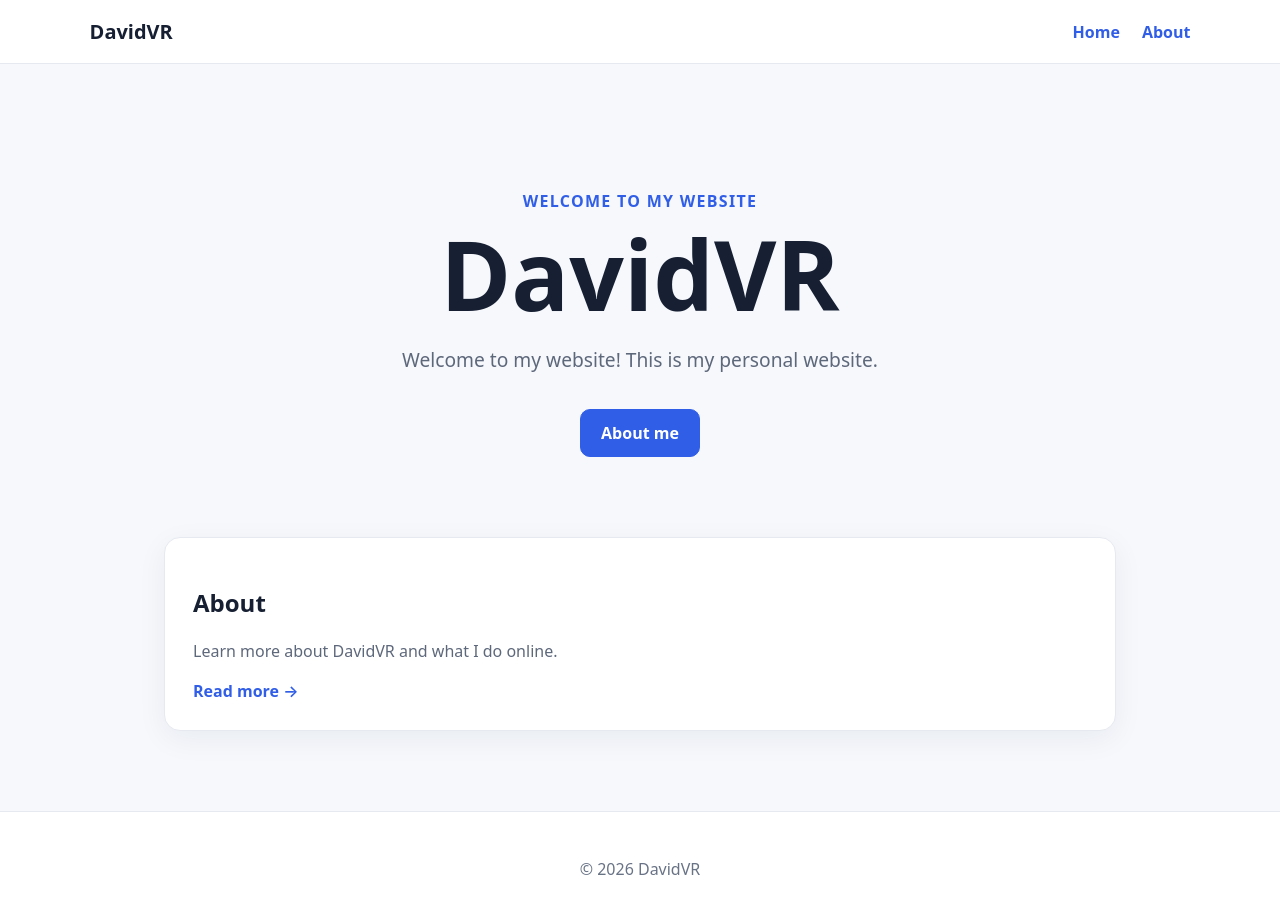
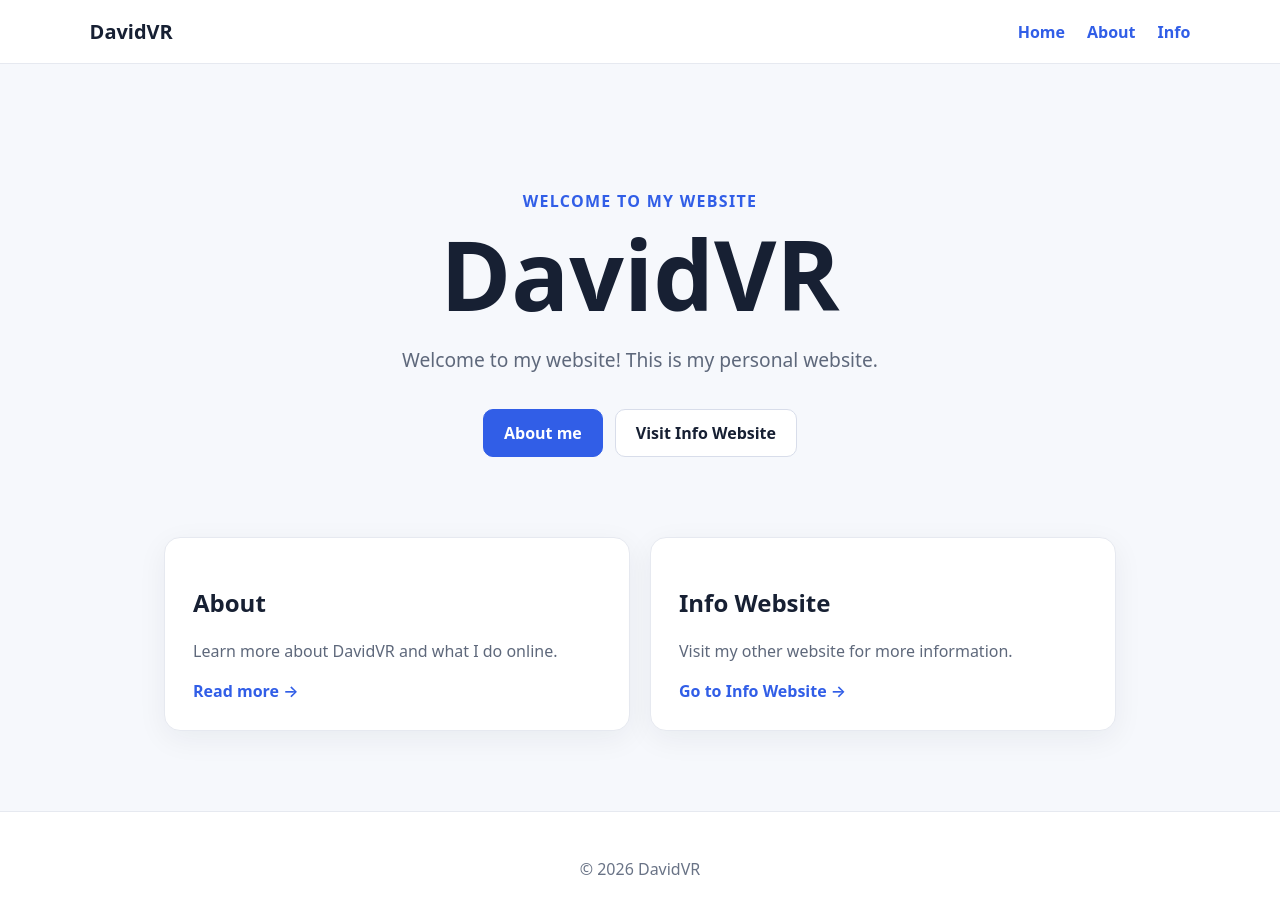
Before and after one commit to davidvr-site/davidvrsite, an Astro site: page / in a window 1280 px wide. Built offline with nearby package versions, Linux system fonts and the light colour scheme; Astro itself is replaced by a stand-in of ours.

Commit message:
Add button linking to Info website

```diff
--- a/src/pages/index.astro
+++ b/src/pages/index.astro
@@ -18,6 +18,7 @@ const description = "Welcome to DavidVR's website!";
       <nav aria-label="Main navigation">
         <a href="/">Home</a>
         <a href="/about">About</a>
+        <a href="https://info.davidvrsite.com">Info</a>
       </nav>
     </header>
 
@@ -28,6 +29,7 @@ const description = "Welcome to DavidVR's website!";
         <p class="intro">Welcome to my website! This is my personal website.</p>
         <div class="actions">
           <a class="button primary" href="/about">About me</a>
+          <a class="button" href="https://info.davidvrsite.com">Visit Info Website</a>
         </div>
       </section>
 
@@ -36,6 +38,11 @@ const description = "Welcome to DavidVR's website!";
           <h2>About</h2>
           <p>Learn more about DavidVR and what I do online.</p>
           <a href="/about">Read more →</a>
+        </article>
+        <article>
+          <h2>Info Website</h2>
+          <p>Visit my other website for more information.</p>
+          <a href="https://info.davidvrsite.com">Go to Info Website →</a>
         </article>
       </section>
     </main>
@@ -48,23 +55,8 @@ const description = "Welcome to DavidVR's website!";
 
 <style>
   :global(*) { box-sizing: border-box; }
-  :global(body) {
-    margin: 0;
-    font-family: system-ui, -apple-system, BlinkMacSystemFont, "Segoe UI", sans-serif;
-    color: #172033;
-    background: #f6f8fc;
-  }
-  .site-header {
-    display: flex;
-    justify-content: space-between;
-    align-items: center;
-    padding: 18px 7%;
-    background: white;
-    border-bottom: 1px solid #e6e9f0;
-    position: sticky;
-    top: 0;
-    z-index: 10;
-  }
+  :global(body) { margin: 0; font-family: system-ui, -apple-system, BlinkMacSystemFont, "Segoe UI", sans-serif; color: #172033; background: #f6f8fc; }
+  .site-header { display: flex; justify-content: space-between; align-items: center; padding: 18px 7%; background: white; border-bottom: 1px solid #e6e9f0; position: sticky; top: 0; z-index: 10; }
   .logo { font-weight: 800; font-size: 1.25rem; color: #172033; text-decoration: none; }
   nav { display: flex; gap: 22px; }
   nav a, article a { color: #315ee7; text-decoration: none; font-weight: 600; }
@@ -75,9 +67,9 @@ const description = "Welcome to DavidVR's website!";
   .actions { display: flex; justify-content: center; flex-wrap: wrap; gap: 12px; margin-top: 32px; }
   .button { display: inline-block; padding: 12px 20px; border: 1px solid #d8ddea; border-radius: 10px; color: #172033; background: white; text-decoration: none; font-weight: 700; }
   .button.primary { color: white; background: #315ee7; border-color: #315ee7; }
-  .cards { max-width: 1000px; margin: 0 auto; padding: 0 24px 80px; display: grid; grid-template-columns: 1fr; gap: 20px; }
+  .cards { max-width: 1000px; margin: 0 auto; padding: 0 24px 80px; display: grid; grid-template-columns: repeat(2, 1fr); gap: 20px; }
   article { background: white; padding: 28px; border: 1px solid #e6e9f0; border-radius: 16px; box-shadow: 0 8px 30px rgba(20, 30, 55, .06); }
   article p { color: #5e687b; line-height: 1.6; }
   footer { text-align: center; padding: 30px 20px; color: #697386; border-top: 1px solid #e6e9f0; background: white; }
-  @media (max-width: 650px) { .site-header { padding: 16px 20px; } }
+  @media (max-width: 650px) { .site-header { padding: 16px 20px; } .cards { grid-template-columns: 1fr; } }
 </style>
```
